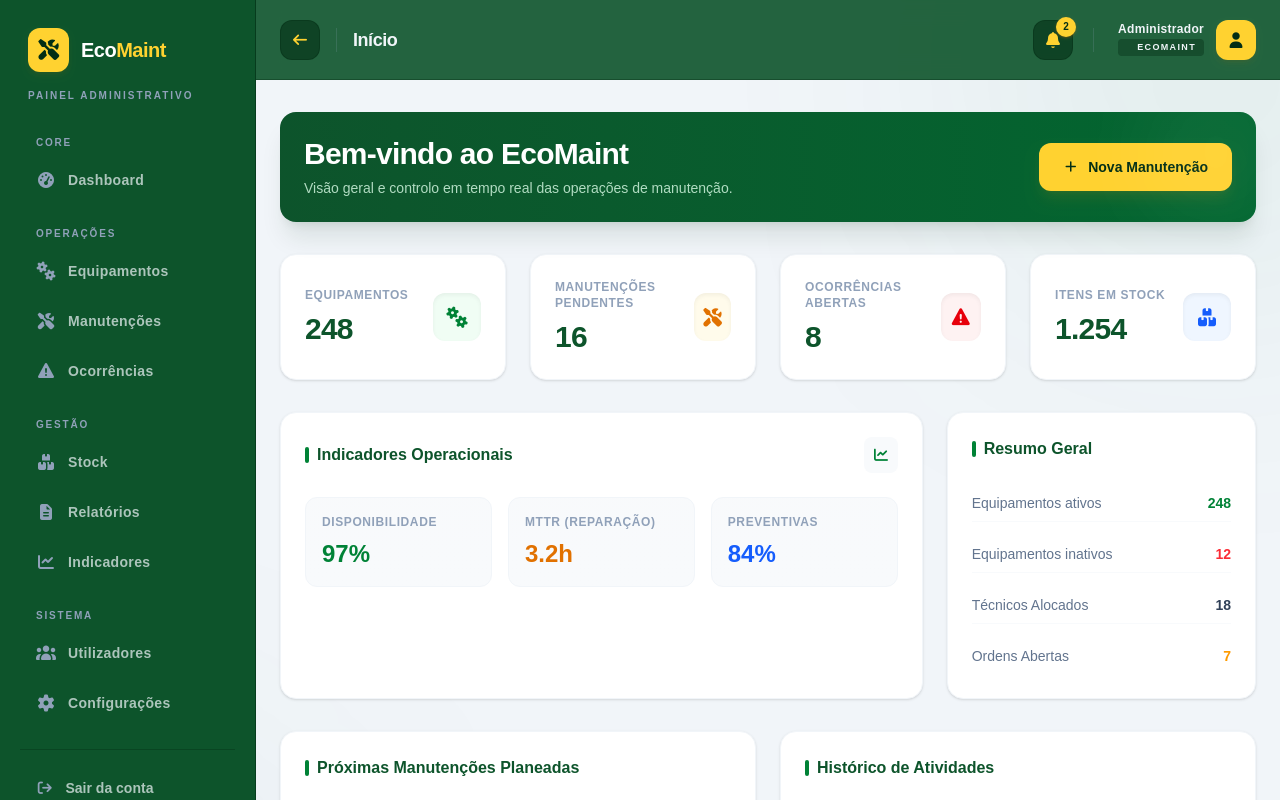
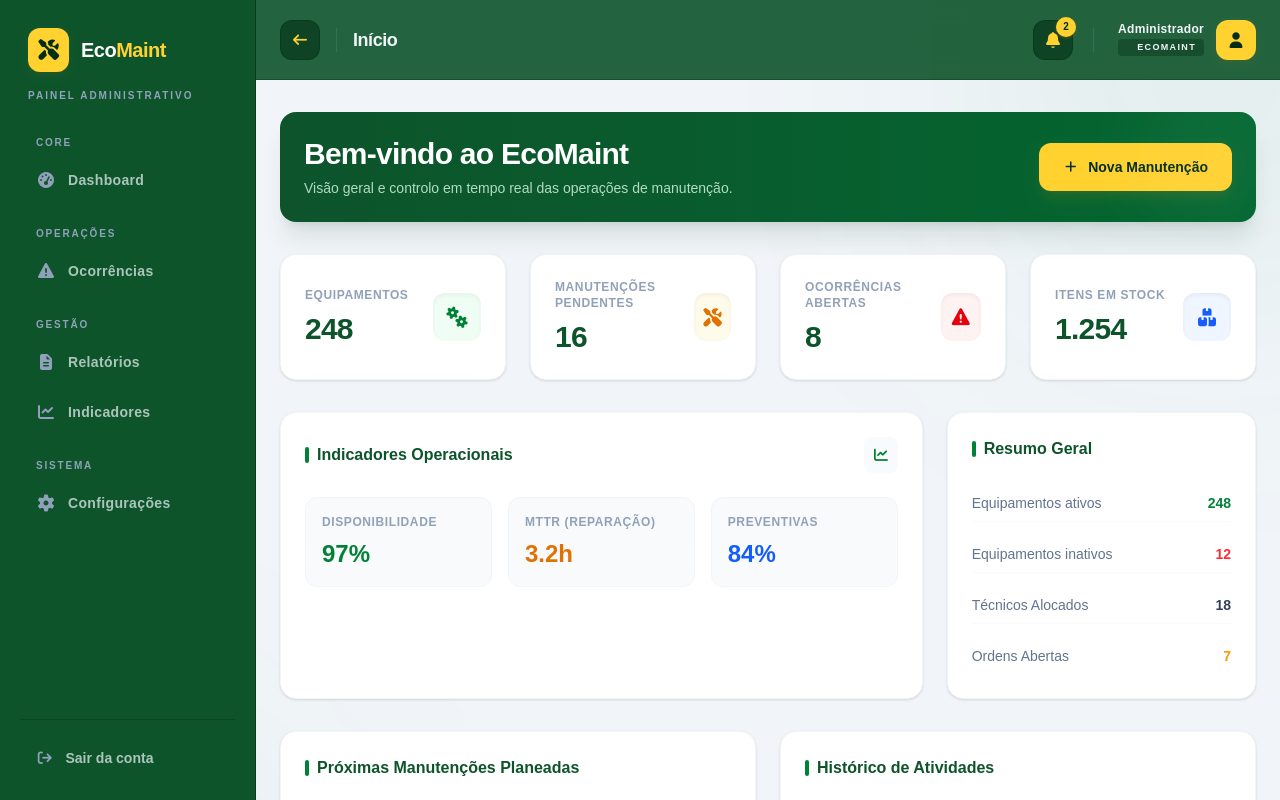
Before and after one commit to nsimba-afonso-nwayami/ecomaint, a React (Vite) app: page /dashboard/supervisor in a window 1280 px wide. Shown: the top 800 px of the page. Built offline with nearby package versions, Linux system fonts and the light colour scheme.

Commit message:
Sidebar atualizado e adaptado ao supervisor

```diff
--- a/src/pages/supervisor/components/SidebarSupervisor.jsx
+++ b/src/pages/supervisor/components/SidebarSupervisor.jsx
@@ -16,15 +16,12 @@ export default function SidebarSupervisor({ sidebarOpen, setSidebarOpen }) {
     {
       title: "Operações",
       items: [
-        { label: "Equipamentos", icon: "fa-gears", path: "/dashboard/admin/equipamentos" },
-        { label: "Manutenções", icon: "fa-screwdriver-wrench", path: "/dashboard/admin/manutencoes" },
         { label: "Ocorrências", icon: "fa-triangle-exclamation", path: "/dashboard/admin/ocorrencias" },
       ],
     },
     {
       title: "Gestão",
       items: [
-        { label: "Stock", icon: "fa-boxes-stacked", path: "/dashboard/admin/stock" },
         { label: "Relatórios", icon: "fa-file-lines", path: "/dashboard/admin/relatorios" },
         { label: "Indicadores", icon: "fa-chart-line", path: "/dashboard/admin/indicadores" },
       ],
@@ -32,7 +29,6 @@ export default function SidebarSupervisor({ sidebarOpen, setSidebarOpen }) {
     {
       title: "Sistema",
       items: [
-        { label: "Utilizadores", icon: "fa-users", path: "/dashboard/admin/utilizadores" },
         { label: "Configurações", icon: "fa-gear", path: "/dashboard/admin/configuracoes" },
       ],
     },
```
